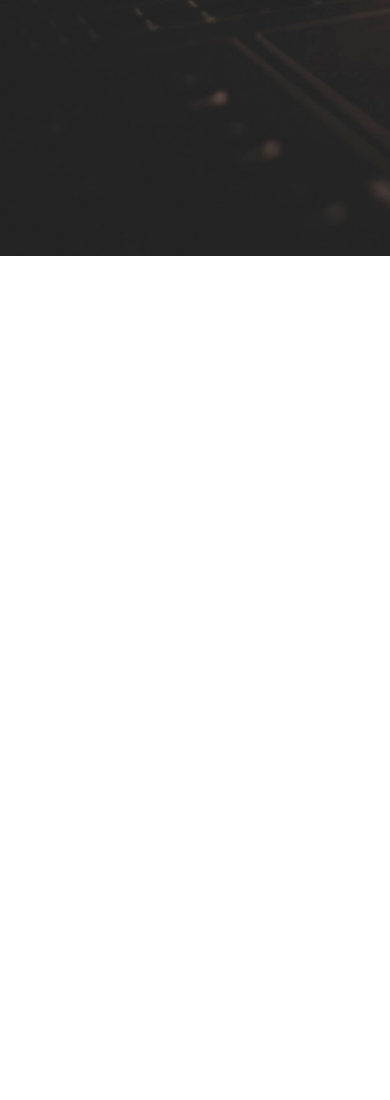
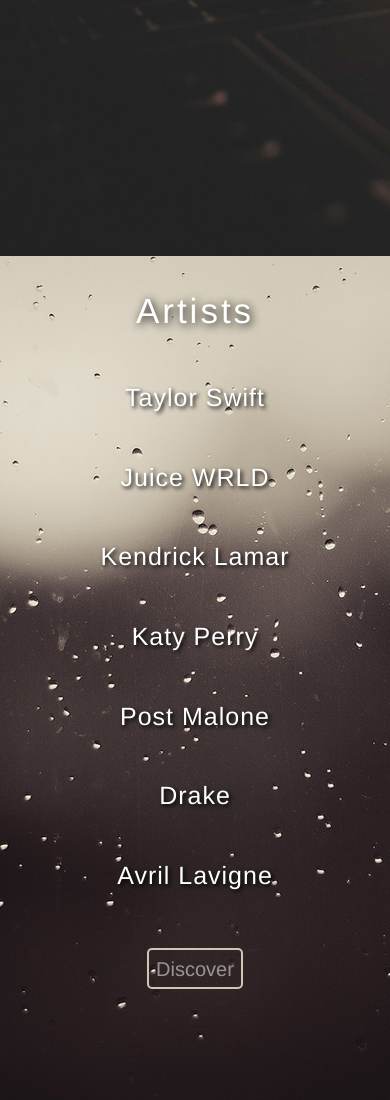
Before and after one commit to LouisVitenskap/Music_ofc, a plain HTML site: page index.html in a window 390 px wide. Shown: the part 588-1688 px from the top of the page. Before the commit the page ends 844 px from the top, so only its background shows below. Drawn offline with Linux system fonts and the light colour scheme.

Commit message:
Update index.html

```diff
--- a/index.html
+++ b/index.html
@@ -32,6 +32,44 @@
   </div>
 
 
+  <div class="page_2_mobile">
+    <div class="mobile2_headbox">
+        <p id="mobile2_header">Artists</p>
+    </div>
+    <div class="mobile2_publicholder">
+      <div class="mobile2_hld1">
+        <a id="mobile2_art1" href="#">Taylor Swift</a>
+      </div>
+
+      <div class="mobile2_hld2">
+        <a id="mobile2_art1" href="#">Juice WRLD</a>
+      </div>
+
+      <div class="mobile2_hld2">
+        <a id="mobile2_art1" href="#">Kendrick Lamar</a>
+      </div>
+
+      <div class="mobile2_hld2">
+        <a id="mobile2_art1" href="#">Katy Perry</a>
+      </div>
+
+      <div class="mobile2_hld2">
+        <a id="mobile2_art1" href="#">Post Malone</a>
+      </div>
+
+      <div class="mobile2_hld2">
+        <a id="mobile2_art1" href="#">Drake</a>
+      </div>
+
+      <div class="mobile2_hld2">
+        <a id="mobile2_art1" href="#">Avril Lavigne</a>
+      </div>
+    </div>
+
+    <div class="mobile2_button">
+      <a id="mobile2_more" href="#">Discover</a>
+    </div>
+  </div>
 
   <div class="page_2">
       <div class="artist_1">
```
